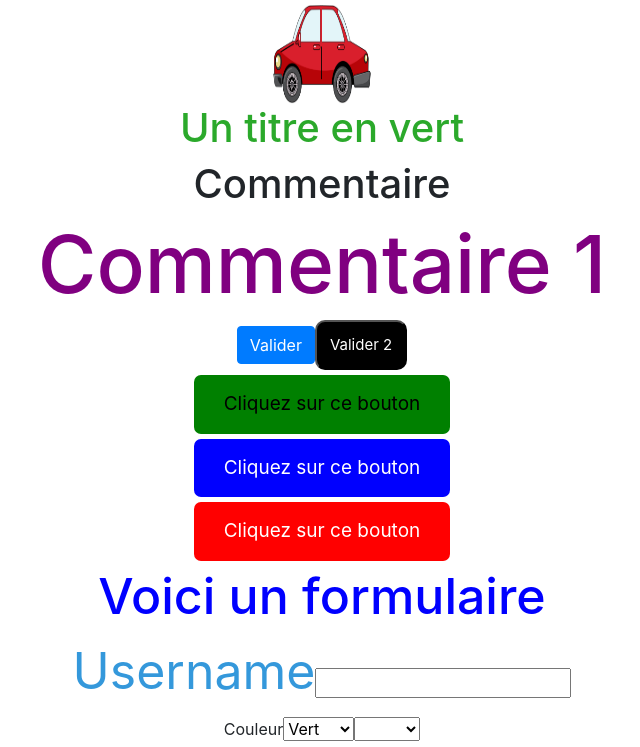
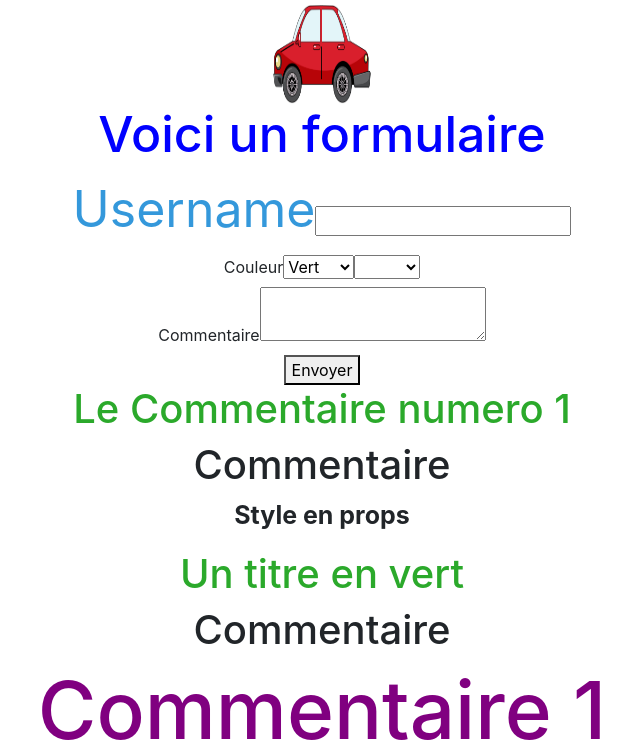
Before and after one commit to devJeremie/appvoiture, a React (Create React App) app: page / in a window 1280 px wide. Shown: the part 1390-2137 px from the top of the page, without its empty margins (318-958 px from the left). Built offline with nearby package versions, Linux system fonts and the light colour scheme.

Commit message:
MAjComment

```diff
--- a/src/App.js
+++ b/src/App.js
@@ -26,11 +26,11 @@ class App extends Component {
         <Welcome />
         <Maman />
         <Image />
-        <Form />
+        {/* <Form /> */}
         <FormBis />
-        {/* <Form
+        <Form
           head={true}
-        /> */}
+        />
       </div>
     )
   }
--- a/src/components/firstFile/FormBis.js
+++ b/src/components/firstFile/FormBis.js
@@ -36,7 +36,8 @@ class FormBis extends Component {
     }
 
     handleSubmit = e => {
-        e.preventDefault()
+        e.preventDefault();
+        console.log(`Username: ${this.state.username}, Couleur: ${this.state.color}, Commentaire: ${this.state.comment}`);
     }
 
     render() {
@@ -80,6 +81,7 @@ class FormBis extends Component {
                 <label>Commentaire</label>
                 <textarea value= {this.state.comment} onChange={this.handleComments}></textarea>
             </div>
+            <button type="submit">Envoyer</button>
         </form>
         <div>
             <h1 className={styles.green}>Le Commentaire numero 1</h1>
```
